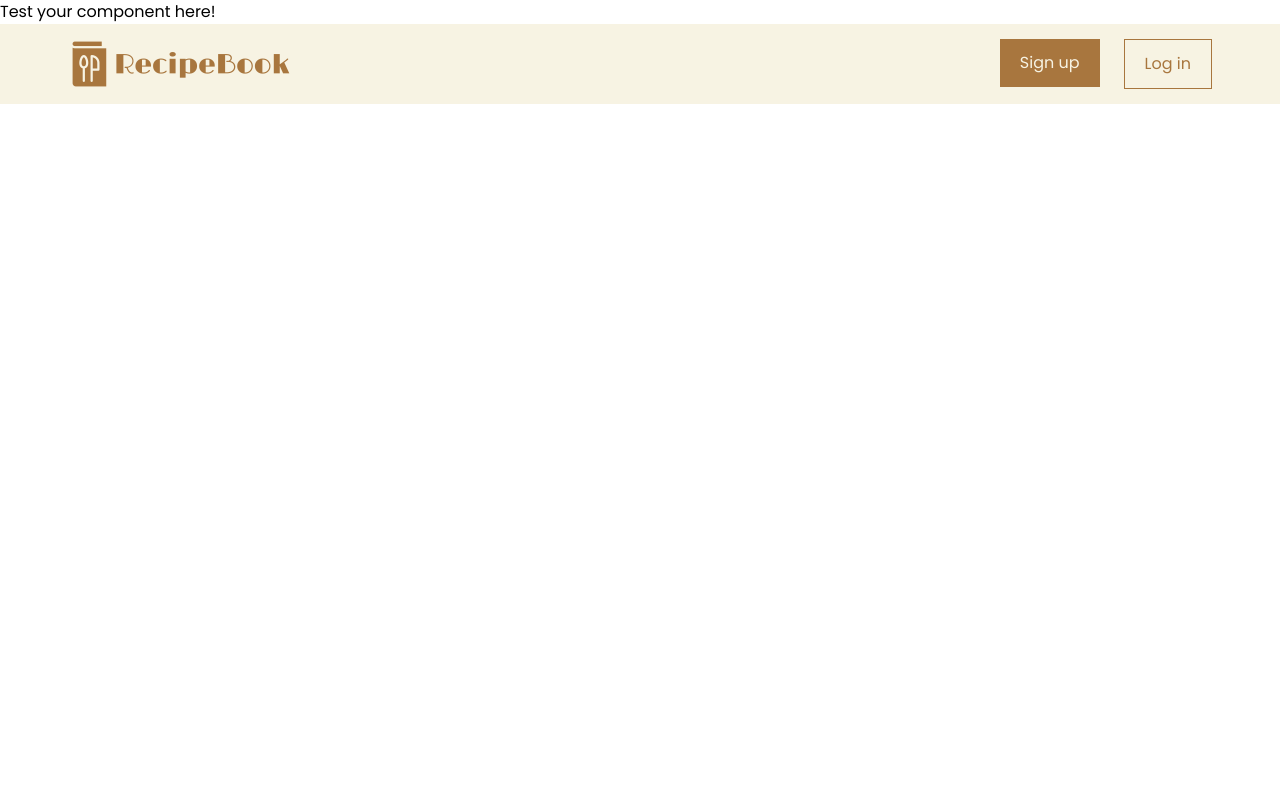
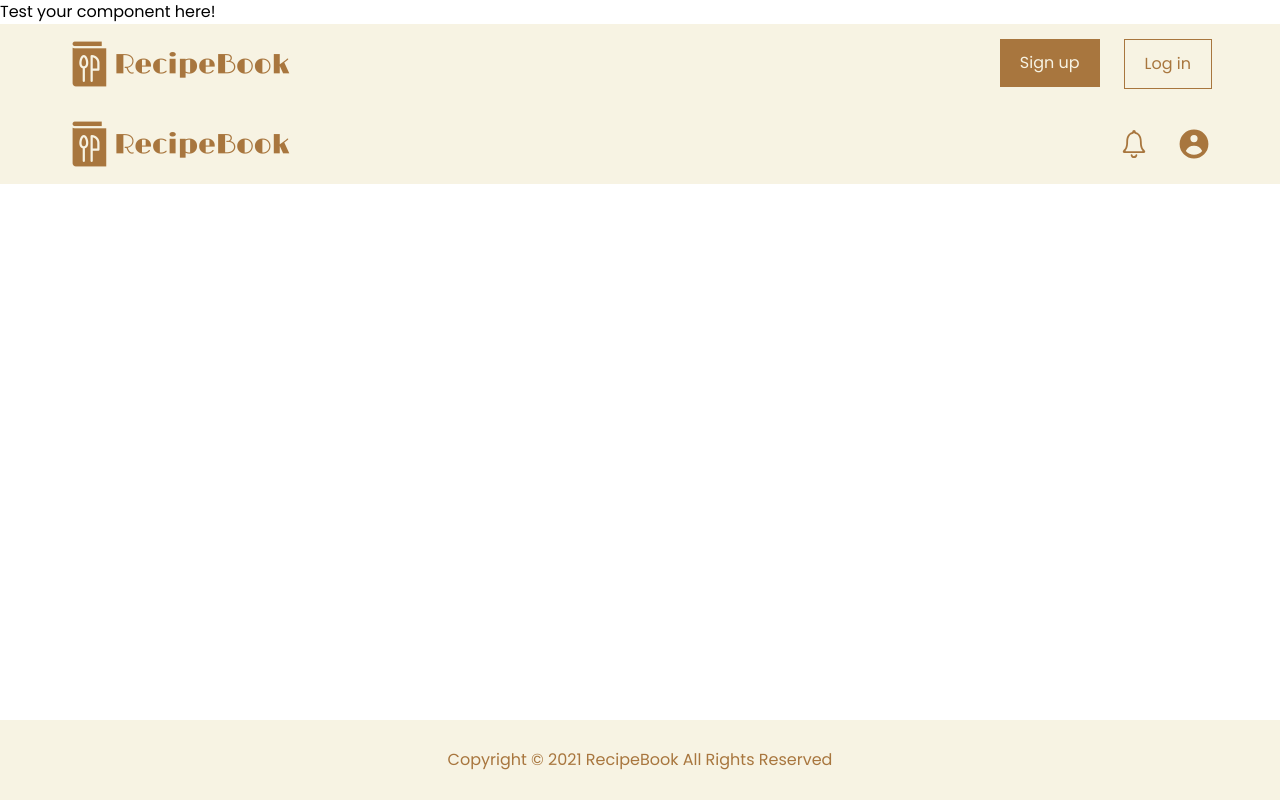
Before and after one commit to YumiMachino/recipe-book, a React (Create React App) app: page /test in a window 1280 px wide. Built offline with nearby package versions, Linux system fonts and the light colour scheme.

Commit message:
Add footer

```diff
--- a/src/components/reusable/Button.tsx
+++ b/src/components/reusable/Button.tsx
@@ -14,7 +14,7 @@ const Button: React.FC<ButtonProps> = ({
   return (
     <Link to={link}>
       <button
-        className={`px-5 py-3 mx-3
+        className={`px-5 py-3 mx-3 transform hover:scale-105 transition-transform duration-300
           ${
             isPrimary
               ? 'bg-primary text-secondary'
@@ -28,5 +28,3 @@ const Button: React.FC<ButtonProps> = ({
 };
 
 export default Button;
-
-// Button.defaultProps = defaultProps;
--- a/src/components/reusable/Footer.tsx
+++ b/src/components/reusable/Footer.tsx
@@ -1,5 +1,9 @@
 const Footer = () => {
-  return <div>Footer</div>;
+  return (
+    <div className='w-screen h-20 bg-secondary text-primary flex justify-center items-center absolute bottom-0 left-0'>
+      Copyright &copy; 2021 RecipeBook All Rights Reserved
+    </div>
+  );
 };
 
 export default Footer;
--- a/src/components/reusable/Header.tsx
+++ b/src/components/reusable/Header.tsx
@@ -1,6 +1,9 @@
 import Logo from '../../assets/logo-img.png';
 import { Link } from 'react-router-dom';
 import Button from './Button';
+import { IconContext } from 'react-icons';
+import { IoIosNotificationsOutline } from 'react-icons/io';
+import { HiUserCircle } from 'react-icons/hi';
 
 type HeaderProps = {
   isLoggedIn: boolean;
@@ -19,10 +22,20 @@ const Header: React.FC<HeaderProps> = ({ isLoggedIn }) => {
             <Button isPrimary={false} content='Log in' link='/' />
           </>
         ) : (
-          <button>not logged in</button>
+          <IconContext.Provider
+            value={{
+              className:
+                'text-primary text-4xl mx-3 transform hover:scale-105 transition-transform duration-300',
+            }}
+          >
+            <Link to='/'>
+              <IoIosNotificationsOutline />
+            </Link>
+            <Link to='/'>
+              <HiUserCircle />
+            </Link>
+          </IconContext.Provider>
         )}
-        {/* <Button isPrimary={true} content='Sign up' link='/' />
-        <Button isPrimary={false} content='Log in' link='/' /> */}
       </div>
     </nav>
   );
--- a/src/pages/ComponentTest.tsx
+++ b/src/pages/ComponentTest.tsx
@@ -1,3 +1,4 @@
+import Footer from '../components/reusable/Footer';
 import Header from '../components/reusable/Header';
 
 const ComponentTest = () => {
@@ -5,6 +6,8 @@ const ComponentTest = () => {
     <div>
       Test your component here!
       <Header isLoggedIn={true} />
+      <Header isLoggedIn={false} />
+      <Footer />
     </div>
   );
 };
```
